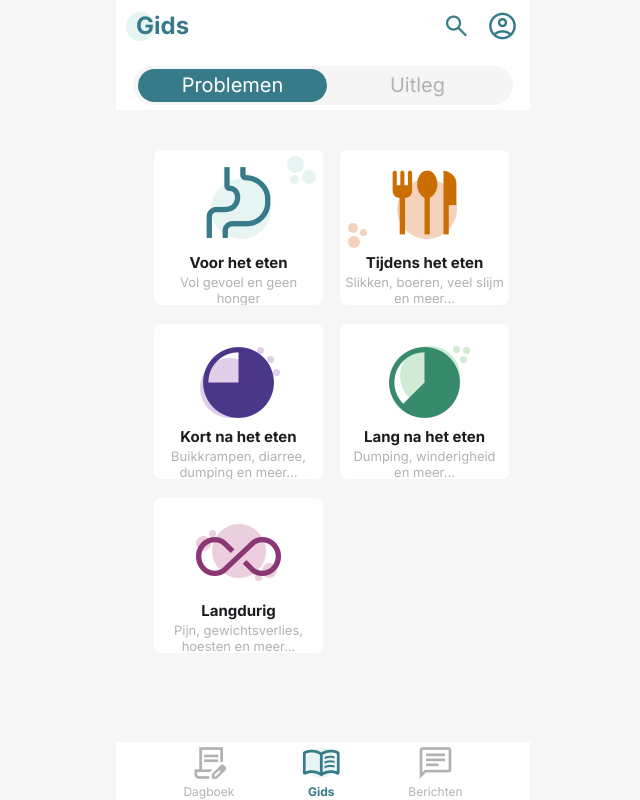
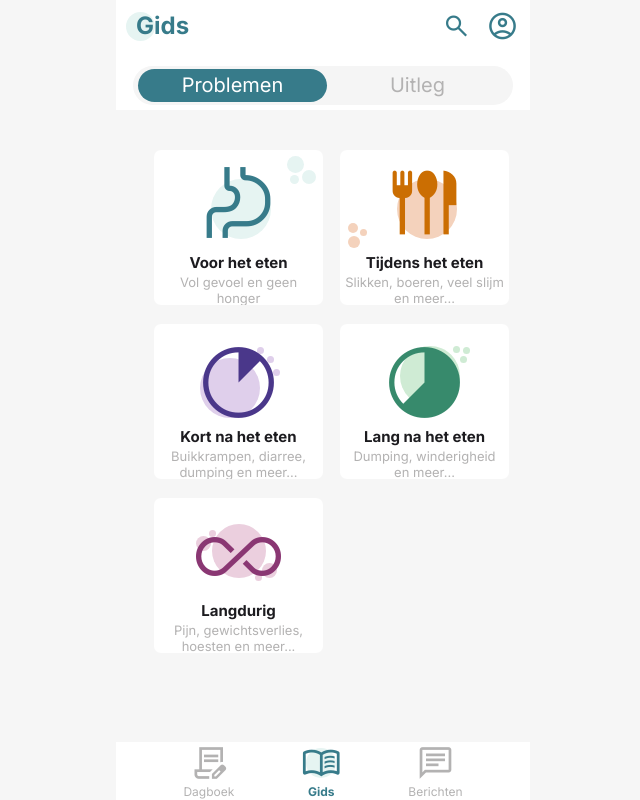
Before and after one commit to plieverse/herstelgids, a React (Vite) app in the folder client/: page /gids in a window 1280 px wide. Shown: the whole page, without its empty margins (317-957 px from the left). Built offline with nearby package versions, Linux system fonts and the light colour scheme; no server answers.

Commit message:
Revert clock icon back to clock_loader_10
Co-Authored-By: Claude Sonnet 4.6 <noreply@anthropic.com>

```diff
--- a/client/src/pages/guide/GuidePage.jsx
+++ b/client/src/pages/guide/GuidePage.jsx
@@ -37,7 +37,7 @@ const TILES = [
     id: 3,
     title: 'Kort na het eten',
     subtitle: 'Buikkrampen, diarree, dumping en meer...',
-    icon: 'clock_loader_80',
+    icon: 'clock_loader_10',
     circleColor: '#DFCFEB',
     iconColor: '#4A378A',
     tileLeft: 0, tileTop: 174,
```
